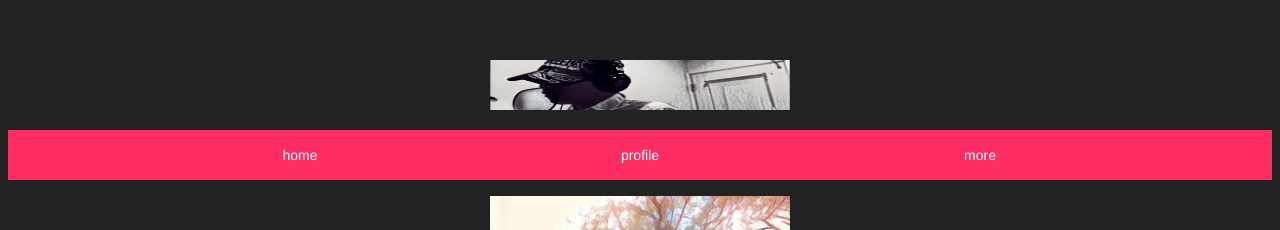
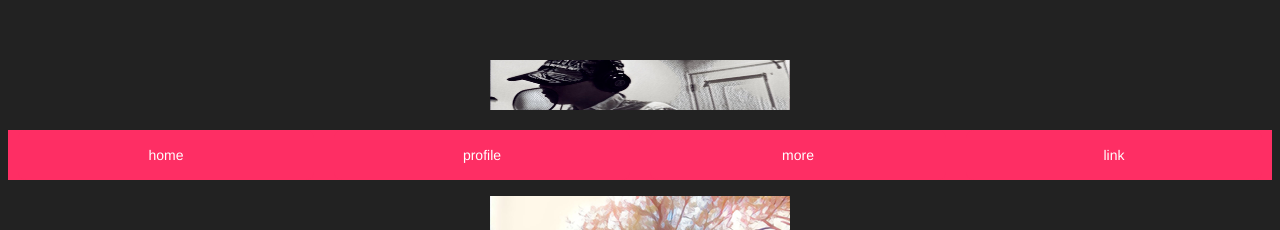
Before and after one commit to rassytopaz/homepage, a Vue app: page / in a window 1280 px wide. Shown: the top 230 px of the page. Built offline with nearby package versions, Linux system fonts and the light colour scheme.

Commit message:
re:re: add link to tabmenu

```diff
--- a/src/components/TabMenu.vue
+++ b/src/components/TabMenu.vue
@@ -18,7 +18,8 @@ export default {
       items: [
         { title: 'home', path: '/' },
         { title: 'profile', path: '/profile' },
-        {title: 'more', path: '/more'}
+        {title: 'more', path: '/more'},
+        {title: 'link', path: '/links'}
       ]
     }
   }
```
Also changed, not shown: 10 other files (tests, documents, lock files or other folders).
